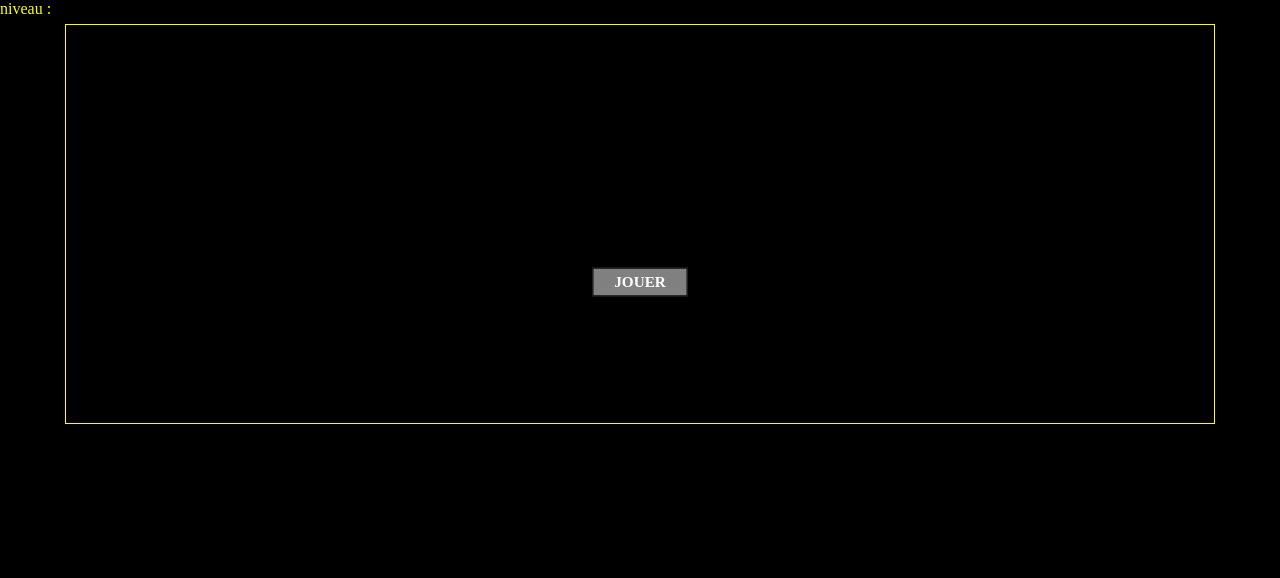
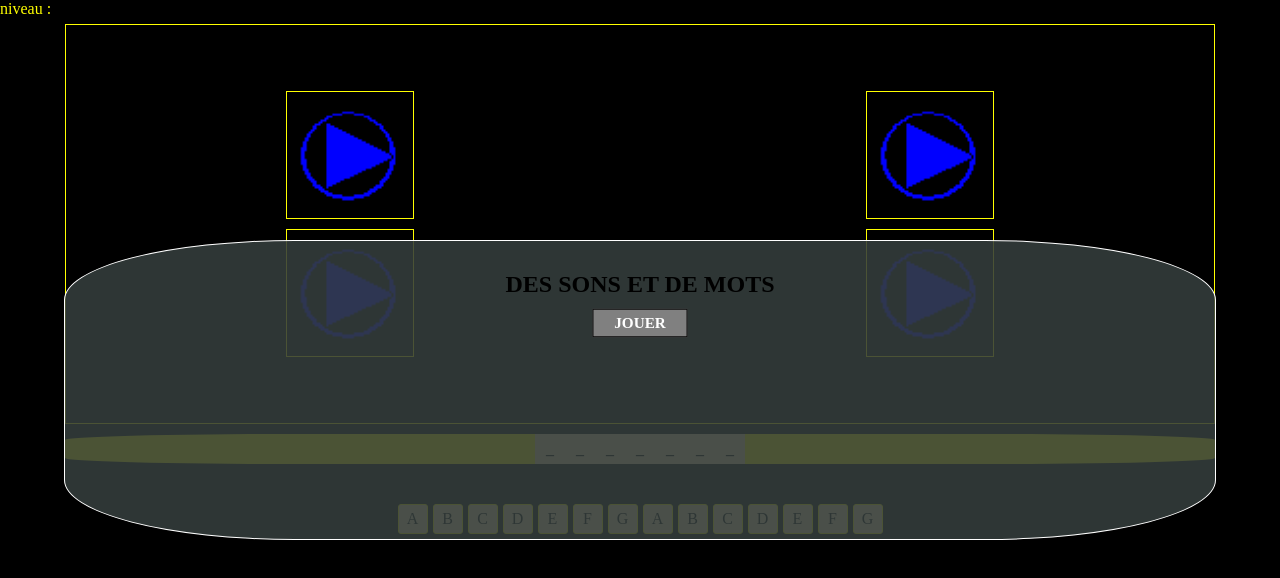
Before and after one commit to Pierre-Cinart/Des-sons-des-mots, a plain HTML site: page index.html in a window 1280 px wide. Drawn offline with Linux system fonts and the light colour scheme.

Commit message:
mise en page de l app

```diff
--- a/Js/app.js
+++ b/Js/app.js
@@ -8,5 +8,9 @@
 const infoBar = document.querySelector('#infoBar');
 const menu = document.querySelector('#menu');
 const _images = document.querySelector('#_images');
-const letterEmpty = document.querySelector('#letterEmpty');
+const lettersEmpty = document.querySelector('#lettersEmpty');
 const letters = document.querySelector('#letters');
+
+function newGame(){
+    menu.classList.toggle('displayNone');
+}
--- a/Scss/style.scss
+++ b/Scss/style.scss
@@ -13,6 +13,8 @@ $screenHeight : 100vh;
 $screenBgColor : black;
 // config #images
 $imgBorderStyle : 1px solid yellow;
+$imgHoverBorderStyle : 1px solid green;
+
 *{
     margin: 0px;
     padding: 0px;
@@ -24,6 +26,7 @@ body{
     width: 100%;
     height: 100vh;
     background-color: $bodyBgColor;
+    overflow: hidden;
 }
 
 #infoBar{
@@ -34,11 +37,18 @@ body{
 }
 
 #menu{
-    width: 100%;
+    width: 90%;
+    height: 300px;
     position: absolute;
     top:30%;
-
+    left:5%;
+    background-color: rgba(52, 61, 60, 0.888);
+    border-radius: 20%;
+    border: 1px solid white;
     text-align: center;
+}
+#menu h1{
+    margin: 30px auto 10px auto;
 }
 ._btn{
 
@@ -66,19 +76,22 @@ body{
 }
 
 #_screen {
+
     width: $screenWidth;
     height: $screenHeight;
     margin: auto;
-
     border: $btnBorderStyle;
     background-color: $screenBgColor;
+}
 
-}
 
 #_images{
     display: flex;
     flex-wrap: wrap;
+    justify-content: center;
+    align-items: center;
     flex-direction: column;
+    gap: 10px;
     width: 90%;
     height: 50vh;
     margin: auto;
@@ -86,6 +99,57 @@ body{
     margin-bottom: 5px;
     border: $imgBorderStyle;
 }
+#_images img{
+    width: 128px;
+    height: 128px;
+    border: $imgBorderStyle;
+}
+#_images img:hover{
+    width: 128px;
+    height: 128px;
+    border: $imgHoverBorderStyle;
+}
+
+#lettersEmpty{
+    display: flex;
+    justify-content: center;
+    align-items: center;
+    width: 90%;
+    height: 30px;
+    margin: 10px auto ;
+    background-color: yellow;
+    border-radius: 20%;
+}
+#lettersEmpty p{
+    display: flex;
+    align-items: center;
+    justify-content: center;
+    width: 30px;
+    height: 30px;
+    background-color: wheat;
+    font-weight: 900;
+}
+#letters{
+    width: 75%;
+    margin: 40px auto;
+    display: flex;
+    justify-content: center;
+    flex-wrap: wrap;
+    align-items: center;
+    gap: 5px;
+    text-align: center;
+}
+#letters p{
+    display: flex;
+    align-items: center;
+    justify-content: center;
+    width: 30px;
+    height: 30px;
+    background-color: wheat;
+    border: $imgBorderStyle;
+    border-radius: 10%;
+}
+
 
 .displayNone{
     display: none;
--- a/index.html
+++ b/index.html
@@ -14,16 +14,41 @@
     </header>
 
 <!-- ECRAN DE JEU -->
-    <section>
-        <div id="_screen">
+    <section id ="_screen">
+
             <div id="_images">
+                <img src="Images/play.png" alt="Images/play.png"><img src="Images/play.png" alt="Images/play.png"><img src="Images/play.png" alt="Images/play.png"><img src="Images/play.png" alt="Images/play.png">
+            </div>
 
-            </div>
-        </div>
-        <div id="letterEmpty">
-
+        <div id="lettersEmpty">
+            <p class="letterEmpty">_</p><!-- pour test -->
+            <p class="letterEmpty">_</p><!-- pour test -->
+            <p class="letterEmpty">_</p><!-- pour test -->
+            <p class="letterEmpty">_</p><!-- pour test -->
+            <p class="letterEmpty">_</p><!-- pour test -->
+            <p class="letterEmpty">_</p><!-- pour test -->
+            <p class="letterEmpty">_</p><!-- pour test -->
         </div>
         <div id="letters">
+            <p class="letter">A</p><!-- pour test -->
+            <p class="letter">B</p><!-- pour test -->
+            <p class="letter">C</p><!-- pour test -->
+            <p class="letter">D</p><!-- pour test -->
+            <p class="letter">E</p><!-- pour test -->
+            <p class="letter">F</p><!-- pour test -->
+            <p class="letter">G</p><!-- pour test -->
+            <p class="letter">A</p><!-- pour test -->
+            <p class="letter">B</p><!-- pour test -->
+            <p class="letter">C</p><!-- pour test -->
+            <p class="letter">D</p><!-- pour test -->
+            <p class="letter">E</p><!-- pour test -->
+            <p class="letter">F</p><!-- pour test -->
+            <p class="letter">G</p><!-- pour test -->
+        </div>
+
+
+        </div><!-- pour test -->
+
 
         </div>
     </section>
@@ -31,7 +56,7 @@
  <section>
     <div id="menu">
         <h1>DES SONS ET DE MOTS</h1>
-        <p class="_btn">
+        <p class="_btn" onclick="newGame()">
             JOUER
         </p>
     </div>
```
Also changed, not shown: Css/style.css, Images/play.png (added), 1 other file.
